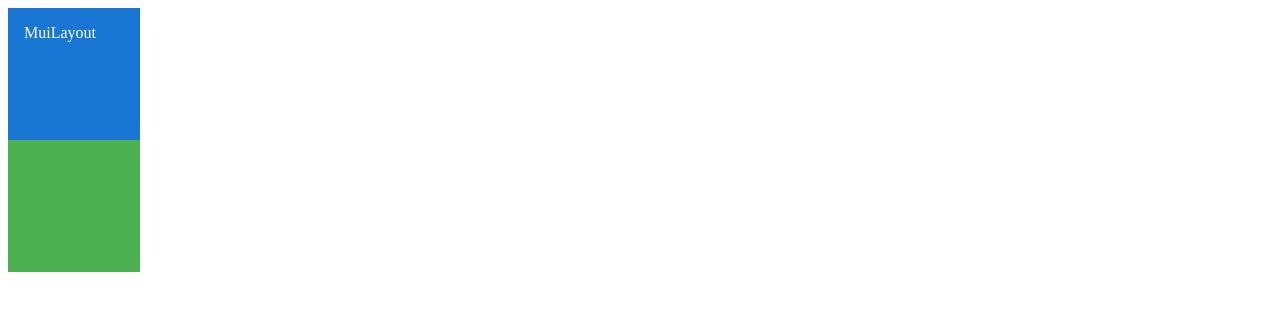
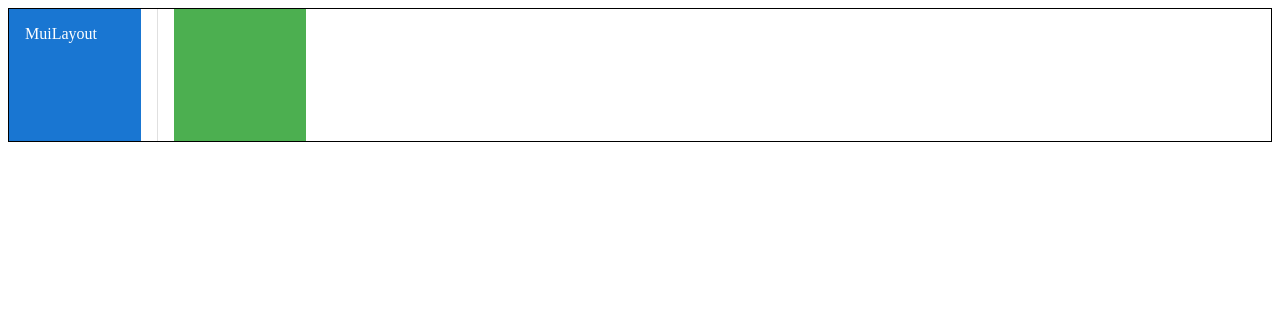
Before and after one commit to AhmadIkbalDjaya/Belajar-Mui, a React (Vite) app: page / in a window 1280 px wide. Shown: the top 310 px of the page. Built offline with nearby package versions, Linux system fonts and the light colour scheme.

Commit message:
15-Stack

```diff
--- a/src/components/MuiLayout.jsx
+++ b/src/components/MuiLayout.jsx
@@ -1,8 +1,8 @@
-import { Box } from "@mui/material";
+import { Box, Stack, Divider } from "@mui/material";
 
 export const MuiLayout = () => {
   return (
-    <>
+    <Stack sx={{ border: '1px solid' }} direction={"row"} spacing={2} divider={<Divider orientation="vertical" flexItem />}>
       <Box
         // component={"span"}
         sx={{
@@ -26,6 +26,6 @@
         bgcolor={"success.light"}
         p={2}
       ></Box>
-    </>
+    </Stack>
   );
 };
```
